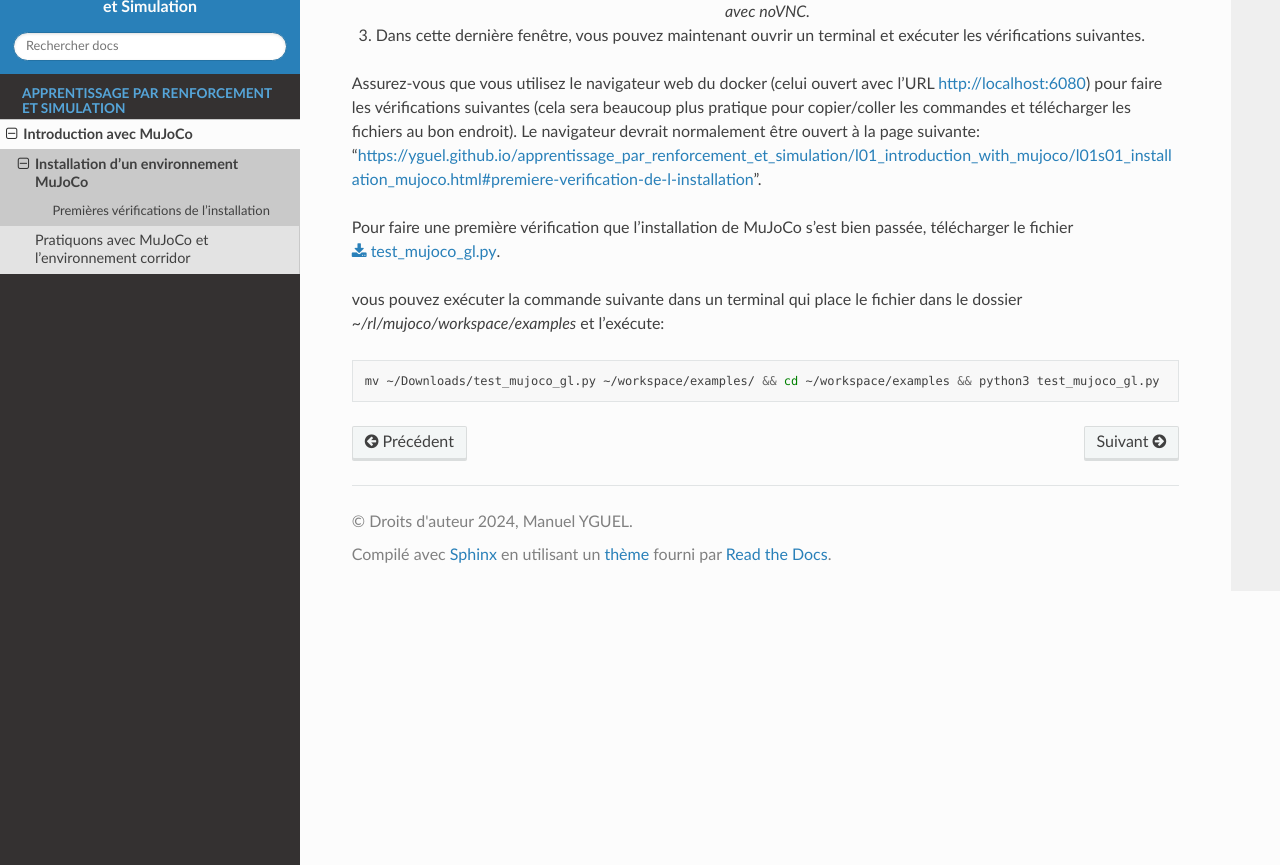
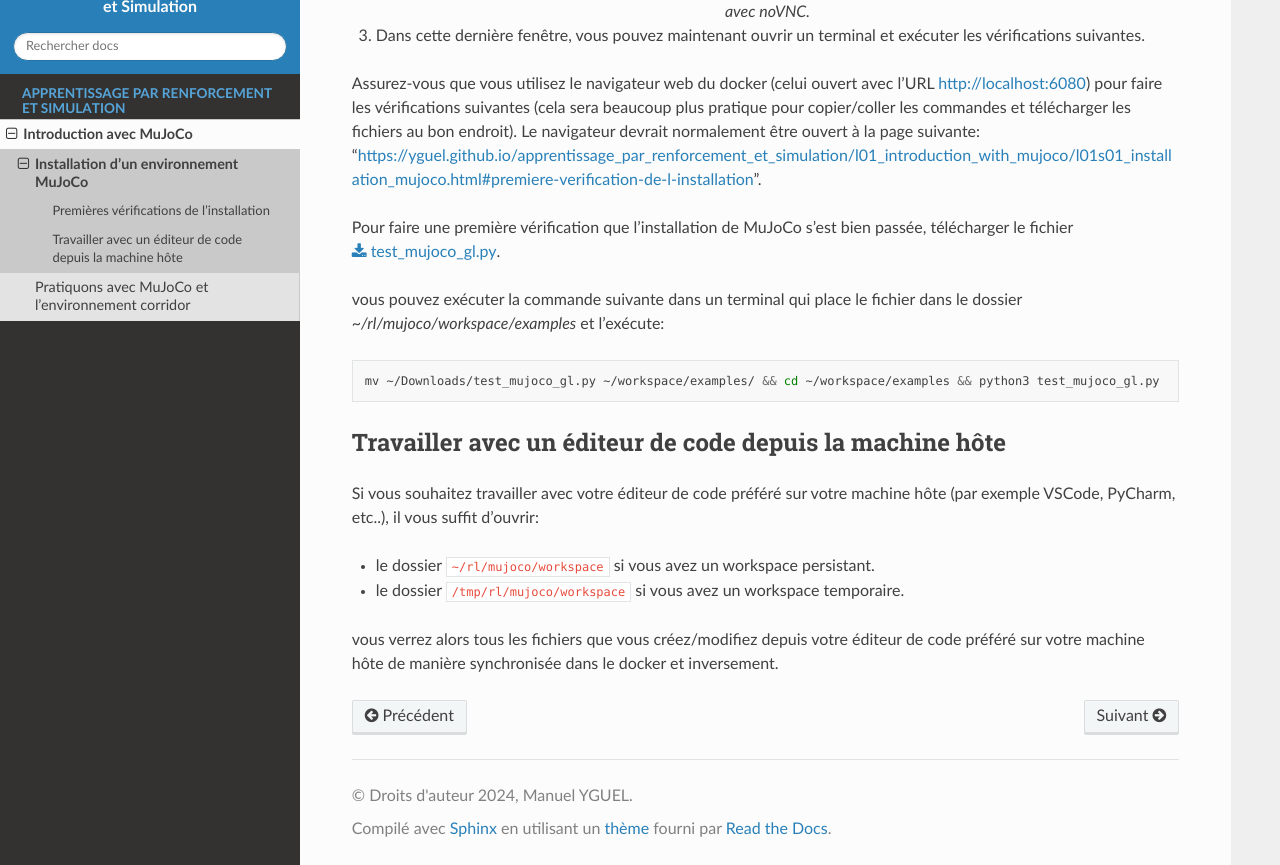
Before and after one commit to yguel/apprentissage_par_renforcement_et_simulation, a Sphinx documentation site: the page built from doc/sphinx/source/l01_introduction_with_mujoco/l01s01_installation_mujoco.rst, in a window 1280 px wide and 900 px high, scrolled down 2317 px, cut to the strip 35-900 px from the top of the window. Built offline with Sphinx 7.4.7 and the Read the Docs theme 3.1.0, drawn with Linux system fonts in a browser that asks for light colours.

Commit message:
Travailler avec un éditeur sur la machine hôte

```diff
--- a/doc/sphinx/source/l01_introduction_with_mujoco/l01s01_installation_mujoco.rst
+++ b/doc/sphinx/source/l01_introduction_with_mujoco/l01s01_installation_mujoco.rst
@@ -271,3 +271,15 @@ vous pouvez exécuter la commande suivante dans un terminal qui place le fichier
 .. code-block:: bash
 
    mv ~/Downloads/test_mujoco_gl.py ~/workspace/examples/ && cd ~/workspace/examples && python3 test_mujoco_gl.py
+
+
+==========================================================
+Travailler avec un éditeur de code depuis la machine hôte
+==========================================================
+
+Si vous souhaitez travailler avec votre éditeur de code préféré sur votre machine hôte (par exemple VSCode, PyCharm, etc..), il vous suffit d'ouvrir:
+
+* le dossier ``~/rl/mujoco/workspace`` si vous avez un workspace persistant.
+* le dossier ``/tmp/rl/mujoco/workspace`` si vous avez un workspace temporaire.
+
+vous verrez alors tous les fichiers que vous créez/modifiez depuis votre éditeur de code préféré sur votre machine hôte de manière synchronisée dans le docker et inversement.
```
